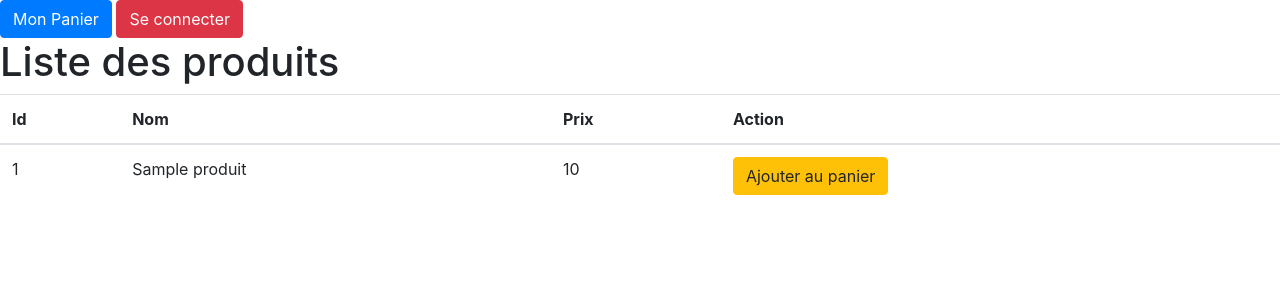
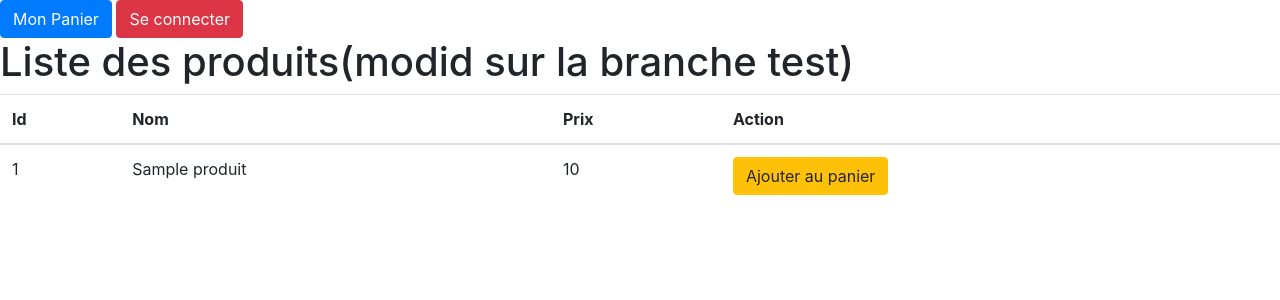
Before and after one commit to mehdibenabb95/demo-symfony0, a Symfony app: template templates/produit/index.html.twig in a window 1280 px wide. Shown: the top 300 px of the page. Run offline with Twig, Linux system fonts and the light colour scheme; the template is opened without the code that fills it: most values are stand-ins (such as "Sample title", 1, 10 or a date in 2020); some libraries are stand-ins or nearby versions.

Commit message:
modif fictures

```diff
--- a/config/bundles.php
+++ b/config/bundles.php
@@ -13,5 +13,5 @@ return [
     Symfony\Bundle\SecurityBundle\SecurityBundle::class => ['all' => true],
     Twig\Extra\TwigExtraBundle\TwigExtraBundle::class => ['all' => true],
     Doctrine\Bundle\FixturesBundle\DoctrineFixturesBundle::class => ['all' => true, 'test' => true],
-    DAMA\DoctrineTestBundle\DAMADoctrineTestBundle::class => ['test' => true],
+    DAMA\DoctrineTestBundle\DAMADoctrineTestBundle::class => ['test' => true]
 ];
--- a/templates/produit/index.html.twig
+++ b/templates/produit/index.html.twig
@@ -4,7 +4,7 @@
 {% endblock %}
 
 {% block body %}
-	<h1>Liste des produits</h1>
+	<h1>Liste des produits(modid sur la branche test)</h1>
 	<table class="table">
 		<thead>
 			<tr>
```
